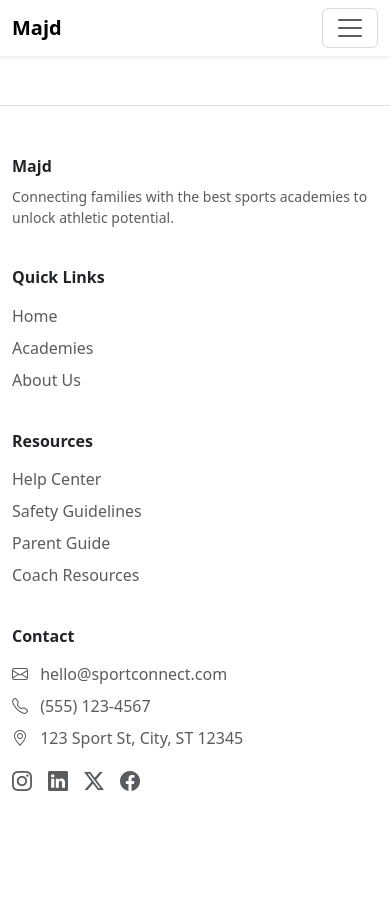
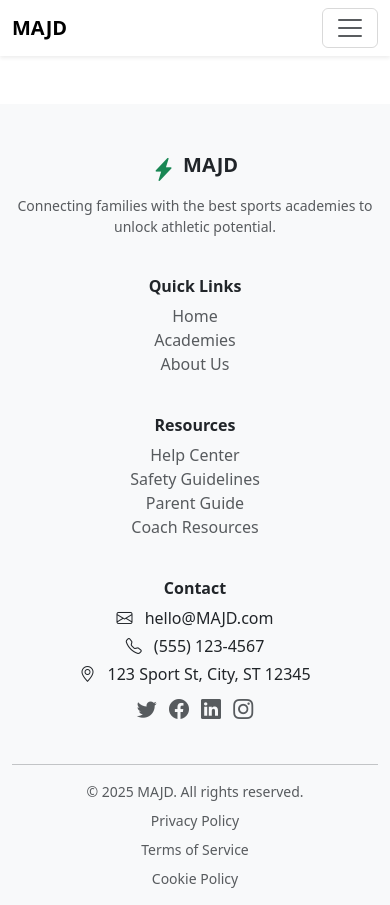
Before and after one commit to naifm8/Majd, a Django app: page / in a window 390 px wide. Before the commit the page ends 791 px from the top, so only its background shows below. Run offline with Django 5.2, Linux system fonts and the light colour scheme.

Commit message:
Base in Main App responsive

```diff
--- a/Majd/main/templates/main/base.html
+++ b/Majd/main/templates/main/base.html
@@ -21,7 +21,7 @@
         <div class="container">
             <!-- Logo -->
             <a class="navbar-brand d-flex align-items-center" href="#">
-                <span class="fw-bold">Majd</span>
+                <span class="fw-bold">MAJD</span>
             </a>
 
             <!-- Navbar toggler (for mobile) -->
@@ -60,15 +60,17 @@
     </main>
 
 
-    <!-- Footer -->
-    <footer class="bg-white text-dark pt-5 pb-4 border-top">
+
+
+    <footer class="bg-light text-dark pt-5 pb-3 mt-5">
         <div class="container">
-            <div class="row">
+            <div class="row text-center text-lg-start">
 
-                <!-- Logo & Description -->
-                <div class="col-lg-3 col-md-6 mb-4">
-                    <div class="d-flex align-items-center mb-2">
-                        <span class="fw-bold">Majd</span>
+                <!-- Logo + Description -->
+                <div class="col-sm-6 col-lg mb-4">
+                    <div class="d-flex justify-content-center justify-content-lg-start align-items-center mb-2">
+                        <i class="bi bi-lightning-charge-fill fs-3 text-success me-2"></i>
+                        <span class="h5 fw-bold">MAJD</span>
                     </div>
                     <p class="text-muted small">
                         Connecting families with the best sports academies to unlock athletic potential.
@@ -76,47 +78,61 @@
                 </div>
 
                 <!-- Quick Links -->
-                <div class="col-lg-3 col-md-6 mb-4">
-                    <h6 class="fw-bold mb-3">Quick Links</h6>
+                <div class="col-sm-6 col-lg mb-4">
+                    <h6 class="fw-bold">Quick Links</h6>
                     <ul class="list-unstyled">
-                        <li><a href="#" class="text-decoration-none text-muted d-block mb-2">Home</a></li>
-                        <li><a href="#" class="text-decoration-none text-muted d-block mb-2">Academies</a></li>
-                        <li><a href="#" class="text-decoration-none text-muted d-block">About Us</a></li>
+                        <li><a href="#" class="text-muted text-decoration-none">Home</a></li>
+                        <li><a href="#" class="text-muted text-decoration-none">Academies</a></li>
+                        <li><a href="#" class="text-muted text-decoration-none">About Us</a></li>
                     </ul>
                 </div>
 
                 <!-- Resources -->
-                <div class="col-lg-3 col-md-6 mb-4">
-                    <h6 class="fw-bold mb-3">Resources</h6>
+                <div class="col-sm-6 col-lg mb-4">
+                    <h6 class="fw-bold">Resources</h6>
                     <ul class="list-unstyled">
-                        <li><a href="#" class="text-decoration-none text-muted d-block mb-2">Help Center</a></li>
-                        <li><a href="#" class="text-decoration-none text-muted d-block mb-2">Safety Guidelines</a></li>
-                        <li><a href="#" class="text-decoration-none text-muted d-block mb-2">Parent Guide</a></li>
-                        <li><a href="#" class="text-decoration-none text-muted d-block">Coach Resources</a></li>
+                        <li><a href="#" class="text-muted text-decoration-none">Help Center</a></li>
+                        <li><a href="#" class="text-muted text-decoration-none">Safety Guidelines</a></li>
+                        <li><a href="#" class="text-muted text-decoration-none">Parent Guide</a></li>
+                        <li><a href="#" class="text-muted text-decoration-none">Coach Resources</a></li>
                     </ul>
                 </div>
 
                 <!-- Contact -->
-                <div class="col-lg-3 col-md-6 mb-4">
-                    <h6 class="fw-bold mb-3">Contact</h6>
-                    <p class="text-muted mb-2"><i class="bi bi-envelope me-2"></i> hello@sportconnect.com</p>
-                    <p class="text-muted mb-2"><i class="bi bi-telephone me-2"></i> (555) 123-4567</p>
-                    <p class="text-muted mb-3"><i class="bi bi-geo-alt me-2"></i> 123 Sport St, City, ST 12345</p>
-
-                    <!-- Social Icons -->
-                    <!-- Social Icons -->
-                    <div class="d-flex gap-3">
+                <div class="col-sm-6 col-lg mb-4">
+                    <h6 class="fw-bold">Contact</h6>
+                    <p class="mb-1"><i class="bi bi-envelope me-2"></i> hello@MAJD.com</p>
+                    <p class="mb-1"><i class="bi bi-telephone me-2"></i> (555) 123-4567</p>
+                    <p class="mb-1"><i class="bi bi-geo-alt me-2"></i> 123 Sport St, City, ST 12345</p>
+                    <div class="mt-2">
+                        <a href="#" class="text-muted me-2"><i class="bi bi-twitter fs-5"></i></a>
+                        <a href="#" class="text-muted me-2"><i class="bi bi-facebook fs-5"></i></a>
+                        <a href="#" class="text-muted me-2"><i class="bi bi-linkedin fs-5"></i></a>
                         <a href="#" class="text-muted"><i class="bi bi-instagram fs-5"></i></a>
-                        <a href="#" class="text-muted"><i class="bi bi-linkedin fs-5"></i></a>
-                        <a href="#" class="text-muted"><i class="bi bi-twitter-x fs-5"></i></a>
-                        <a href="#" class="text-muted"><i class="bi bi-facebook fs-5"></i></a>
                     </div>
-
                 </div>
 
             </div>
+
+            <hr>
+
+            <!-- Bottom Bar -->
+            <div
+                class="d-flex flex-column flex-md-row justify-content-between align-items-center text-center text-md-start">
+                <p class="mb-2 mb-md-0 text-muted small">© 2025 MAJD. All rights reserved.</p>
+                <div class="d-flex flex-column flex-sm-row gap-2 gap-sm-3">
+                    <a href="#" class="text-muted small text-decoration-none">Privacy Policy</a>
+                    <a href="#" class="text-muted small text-decoration-none">Terms of Service</a>
+                    <a href="#" class="text-muted small text-decoration-none">Cookie Policy</a>
+                </div>
+            </div>
         </div>
     </footer>
+
+
+
+
+
 </body>
 
 </html>
```
